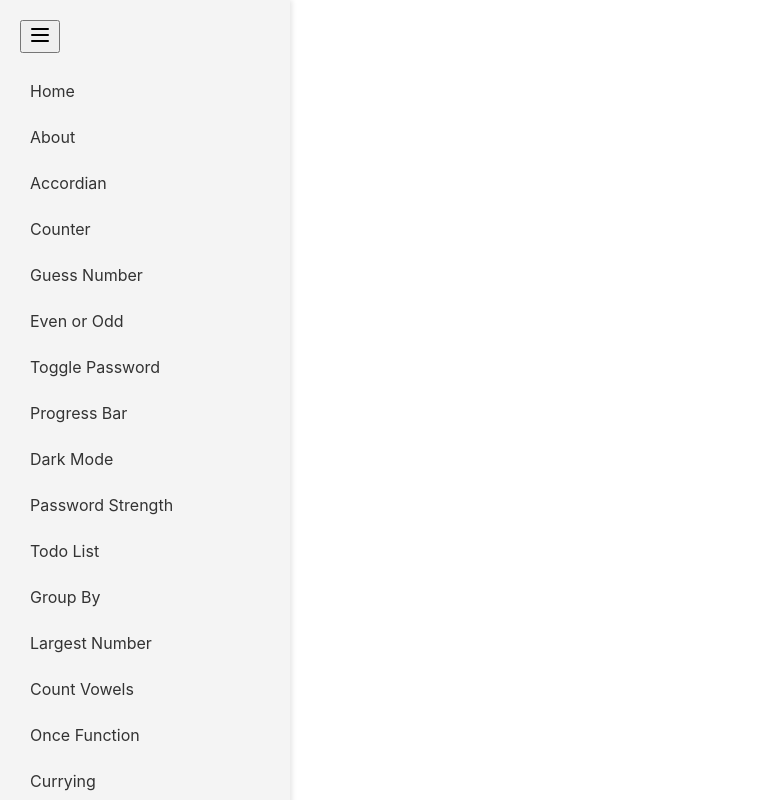
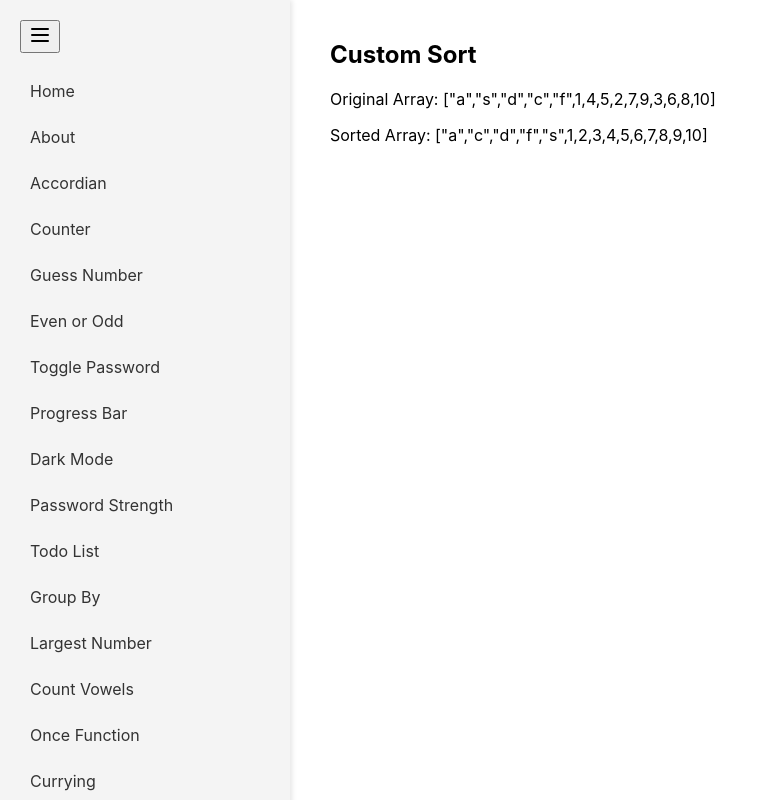
Before and after one commit to subhanbasha9494/ReactMachineCoding, a React (Create React App) app: page /sort in a window 1280 px wide. Shown: the top 800 px of the page, without its empty margins (0-758 px from the left). Built offline with nearby package versions, Linux system fonts and the light colour scheme.

Commit message:
added new programs

```diff
--- a/src/App.js
+++ b/src/App.js
@@ -19,6 +19,8 @@ import CountVowels from './components/CountVowels';
 import Oncefn from './components/Oncefn';
 import Currying from './components/Currying';
 import PreviousValue from './components/PreviousValue';
+import CustomSort from './components/Customsort';
+import Anagram from './components/Anagram';
 
 const App = () => {
   return (
@@ -43,6 +45,8 @@ const App = () => {
           <Route path="/once" element={<Oncefn  />} />
           <Route path="/curry" element={<Currying  />} />
           <Route path="/previous" element={<PreviousValue  />} />
+          <Route path="/sort" element={<CustomSort />} />
+          <Route path="/anagram" element={<Anagram />} />
         </Routes>
       </div>
     </div>
--- /dev/null
+++ b/src/components/Anagram.js
@@ -0,0 +1,19 @@
+const Anagram = () => {
+    const isAnagram = (str1, str2) => {
+        if (str1.length !== str2.length) {
+            return false;
+        }
+        const sortedStr1 = str1.split('').sort().join('');
+        const sortedStr2 = str2.split('').sort().join('');
+        return sortedStr1 === sortedStr2;
+    }
+    return (
+        <div className="anagram">
+            <h1>Anagram</h1>
+            <p>isAnagram('listen', 'silent') : {isAnagram('listen', 'silent').toString()}</p>
+            <p>isAnagram('hello', 'world') : {isAnagram('hello', 'world').toString()}</p>
+        </div>
+    )
+}
+
+export default Anagram;
--- /dev/null
+++ b/src/components/Customsort.js
@@ -0,0 +1,42 @@
+const CustomSort = () => {
+    const arry = ['a', 's', 'd', 'c', 'f', 1, 4, 5, 2, 7, 9, 3, 6, 8, 10];
+    const charArray = [];
+    const numArray = [];
+    const customsort = (arr) => {
+        for (let i = 0; i < arr.length; i++) {
+            if (typeof arr[i] === 'string') {
+                charArray.push(arr[i].toLowerCase());
+            } else {
+                numArray.push(arr[i]);
+            }
+        }
+        for (let i = 0; i < charArray.length; i++) {
+            for (let j = i + 1; j < charArray.length; j++) {
+                if (charArray[i] > charArray[j]) {
+                    let temp = charArray[i];
+                    charArray[i] = charArray[j];
+                    charArray[j] = temp;
+                }
+            }
+        }
+        for (let i = 0; i < numArray.length; i++) {
+            for (let j = i + 1; j < numArray.length; j++) {
+                if (numArray[i] > numArray[j]) {
+                    let temp = numArray[i];
+                    numArray[i] = numArray[j];
+                    numArray[j] = temp;
+                }
+            }
+        }
+        return [...charArray, ...numArray];
+    }
+    return (
+        <div>
+            <h2>Custom Sort</h2>
+            <p>Original Array: {JSON.stringify(arry)}</p>
+            <p>Sorted Array: {JSON.stringify(customsort(arry))}</p>
+        </div>
+    );
+};
+
+export default CustomSort;
--- a/src/components/Sidebar.js
+++ b/src/components/Sidebar.js
@@ -32,6 +32,8 @@ const Sidebar = () => {
                             <li><Link to="/once" className="nav-item">Once Function</Link></li>
                             <li><Link to="/curry" className="nav-item">Currying</Link></li>
                             <li><Link to="/previous" className="nav-item">Previous Value</Link></li>
+                            <li><Link to="/sort" className="nav-item">Custom Sort</Link></li>
+                            <li><Link to="/anagram" className="nav-item">Anagram</Link></li>
                         </ul>
                     </nav>)}
         </div>
--- a/src/styles.css
+++ b/src/styles.css
@@ -23,7 +23,7 @@
 
 .sidebar {
     width: 250px;
-    height: 100vh;
+    height: 100%;
     transition: transform 0.3s ease;
     background-color: #f4f4f4;
     padding: 20px;
```
